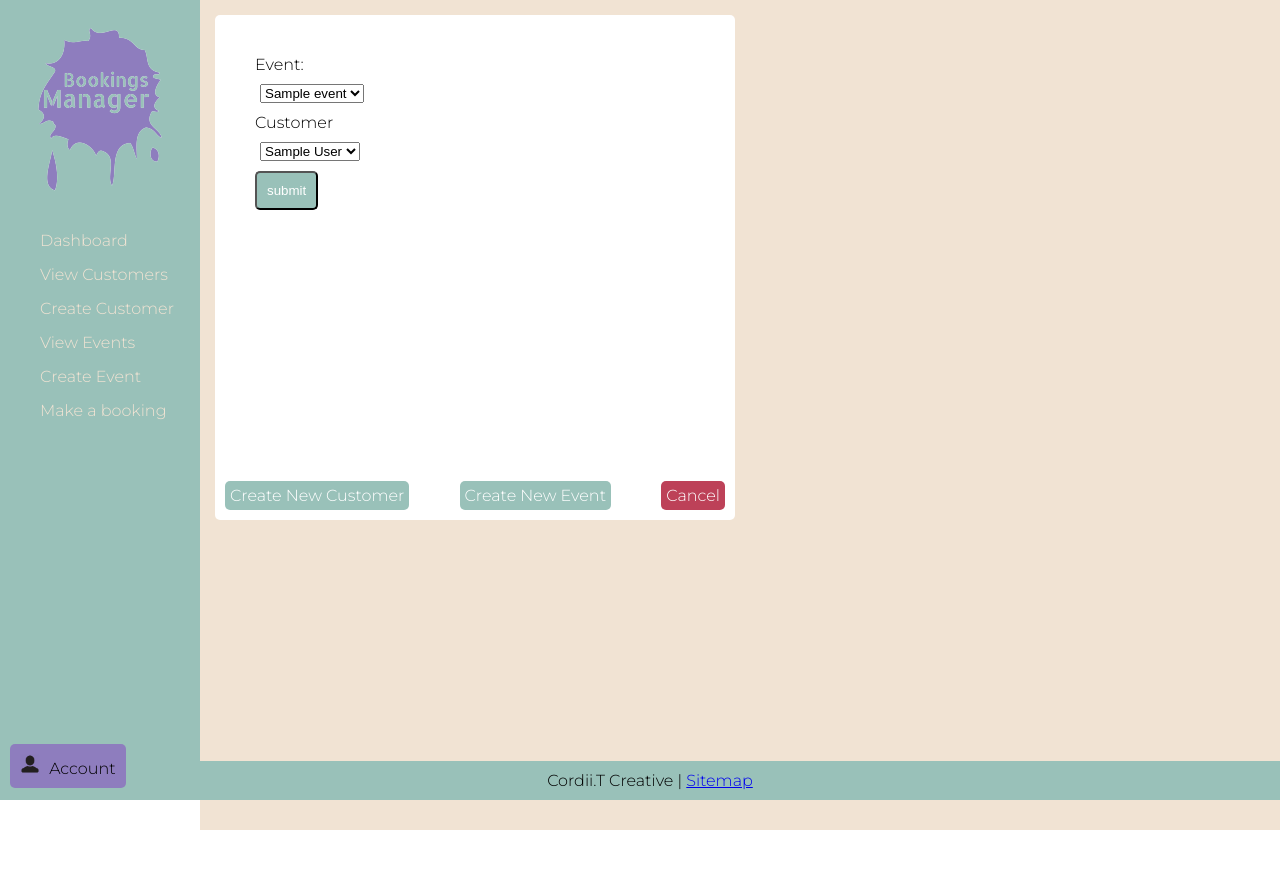
After one commit to CordiiT14/Bookings_Manager, a Flask app: page /bookings in a window 1280 px wide. The commit adds this page. Run offline with Flask 2, Linux system fonts and the light colour scheme; a database or web service that is not in the repository returns one stand-in record (values such as "Sample title"); some libraries are stand-ins or nearby versions.

Commit message:
added bookings section. where you can select both event and customer to create a new booking

```diff
--- a/app.py
+++ b/app.py
@@ -12,7 +12,7 @@ app.register_blueprint(bookings_blueprint)
 
 @app.route('/')
 def home():
-    return render_template('index.html')
+    return render_template('index.html', title = "Dashboard")
 
 if __name__ == '__main__':
     app.run(debug=True)
--- a/controllers/bookings_controller.py
+++ b/controllers/bookings_controller.py
@@ -23,3 +23,9 @@ def add_booking():
     booking = Booking(event, customer)
     booking_repository.save(booking)
     return redirect(url_for('events.view_event_details', id = event_id))
+
+@bookings_blueprint.route('/bookings')
+def create_new_booking():
+    events = event_repository.select_all()
+    customers = customer_repository.select_all()
+    return render_template('bookings/new.html', title = "New Booking", all_events = events, all_customers= customers)
--- a/templates/base.html
+++ b/templates/base.html
@@ -27,6 +27,9 @@
                     <li>
                         <a href="/events/new">Create Event</a>
                     </li>
+                    <li>
+                        <a href="/bookings">Make a booking</a>
+                    </li>
                 </ul>
             </nav>
             <div class="account">
--- /dev/null
+++ b/templates/bookings/new.html
@@ -0,0 +1,27 @@
+{% extends 'base.html'%}
+{% block content%}
+
+<div class="booking-container">
+    <form action="/bookings/new" method="post">
+        <label for="event">Event:</label>
+        <select id="event_id" name="event_id">
+            {% for event in all_events %}
+            <option value="{{event.id}}">{{event.event_title}}</option>
+            {% endfor %}
+        </select>
+        <label for="customer">Customer</label>
+        <select id="customer_id" name="customer_id">
+            {% for customer in all_customers %}
+            <option value="{{customer.id}}">{{customer.full_name(customer)}}</option>
+            {% endfor %}
+        </select>
+        <input class="button" type="submit" value="submit">
+    </form>
+    <section>
+        <a class="button" href="/customers/new">Create New Customer</a>
+        <a class="button" href="/events/new">Create New Event</a>
+        <a class="delete" href="/">Cancel</a>
+    </section>
+</div>
+
+{% endblock %}
--- a/templates/index.html
+++ b/templates/index.html
@@ -11,6 +11,7 @@
             <a href="/customers/new">Create Customer</a>
             <a href="/events">View Events</a>
             <a href="/events/new">Create Event</a>
+            <a href="/bookings">Make a Booking</a>
         </div>
     </div>
 {% endblock %}
```
